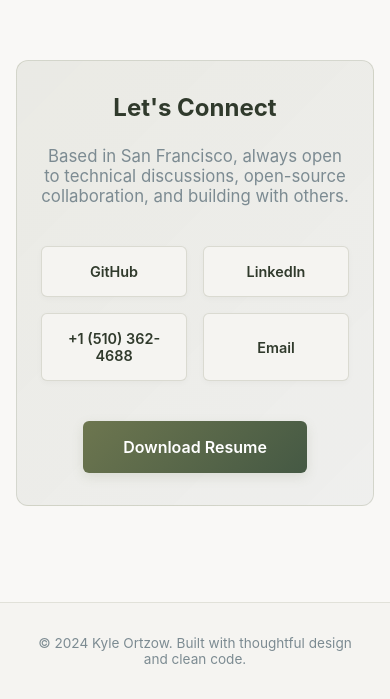
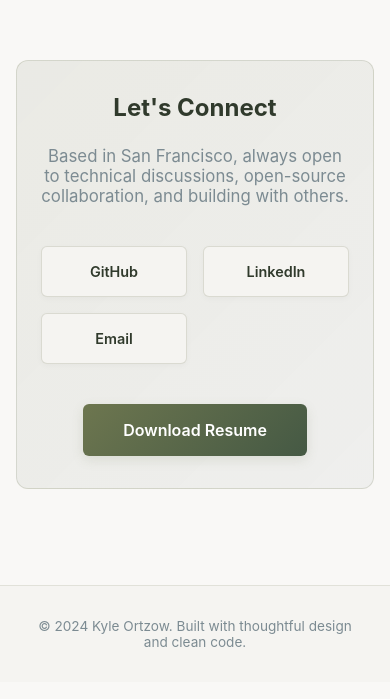
Before and after one commit to KyleOrtzow1/kyleortzow-portfolio, a website: page index.html in a window 390 px wide. Shown: the part 5762-6461 px from the top of the page. Drawn offline with Linux system fonts and the light colour scheme.

Commit message:
Remove phone number from website and README
Co-Authored-By: Claude Opus 4.6 <noreply@anthropic.com>

```diff
--- a/index.html
+++ b/index.html
@@ -203,7 +203,6 @@
                 <div class="social-grid">
                     <a href="https://github.com/KyleOrtzow1" target="_blank" class="social-link">GitHub</a>
                     <a href="https://www.linkedin.com/in/kyle-ortzow/" target="_blank" class="social-link">LinkedIn</a>
-                    <a href="tel:+15103624688" class="social-link">+1 (510) 362-4688</a>
                     <a href="mailto:kortzow@gmail.com" class="social-link">Email</a>
                 </div>
                 <a href="/src/assets/resume/kyle_ortzow_resume.pdf" class="resume-button" download>Download Resume</a>
```
Also changed, not shown: README.md.
